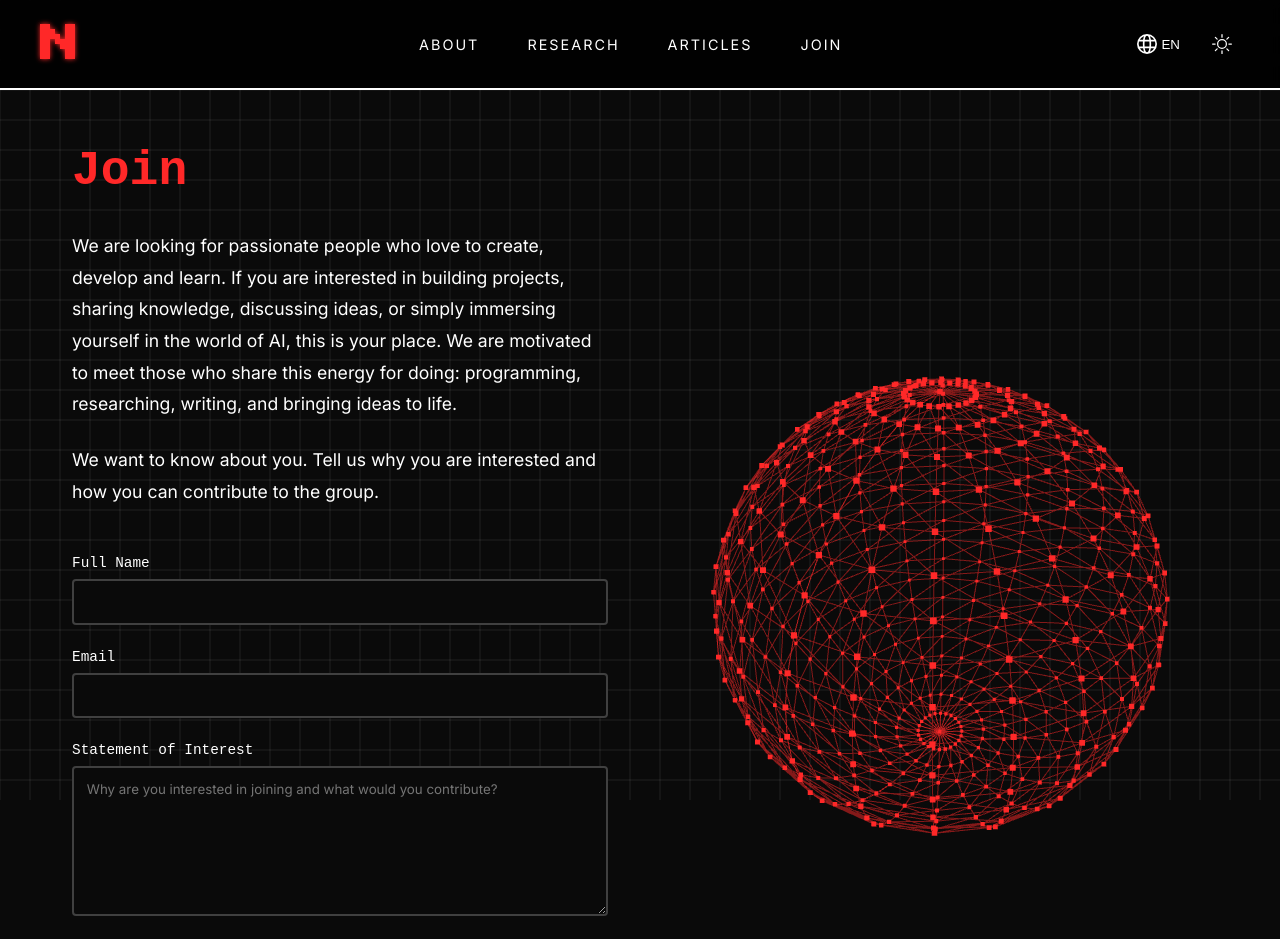
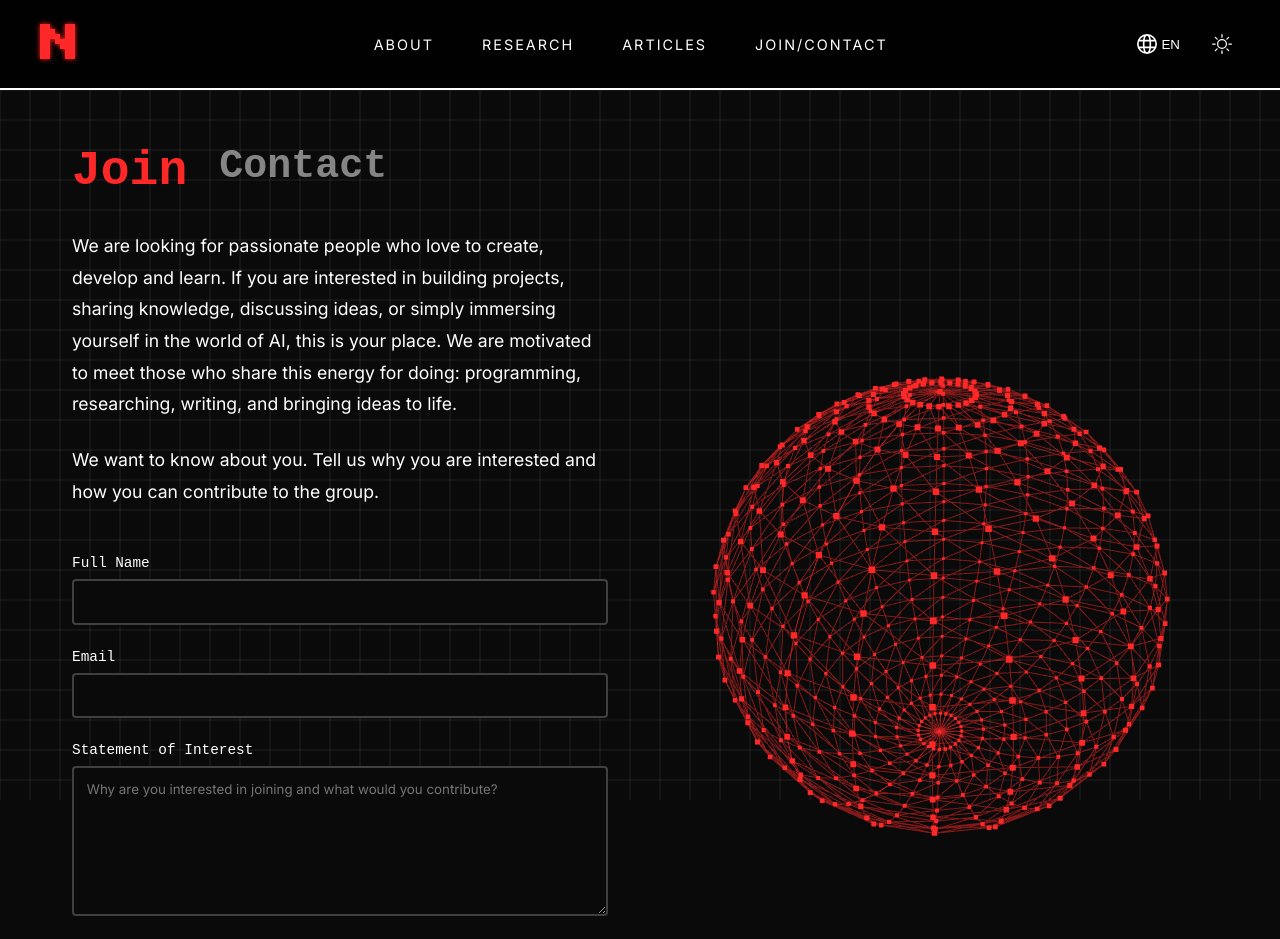
Before and after one commit to NONHUMAN-SITE/nonhuman-web, a Next.js app: page /join in a window 1280 px wide. Shown: the top 939 px of the page. Built offline with nearby package versions, Linux system fonts and the light colour scheme.

Commit message:
join fixed adding contact field

```diff
--- a/src/app/components/Footer.tsx
+++ b/src/app/components/Footer.tsx
@@ -14,10 +14,10 @@ export default function Footer() {
           se controla mediante la propiedad "gap" en la clase ".social-links" del archivo globals.css.
         */}
         <div className="social-links">
-          <a href="https://twitter.com/nonhuman" target="_blank" rel="noopener noreferrer">
+          <a href="https://twitter.com" target="_blank" rel="noopener noreferrer">
             <FaTwitter className="social-icon" />
           </a>
-          <a href="https://instagram.com/nonhuman" target="_blank" rel="noopener noreferrer">
+          <a href="https://www.instagram.com/0xnonhuman/" target="_blank" rel="noopener noreferrer">
             <FaInstagram className="social-icon" />
           </a>
           <a href="https://linkedin.com/company/nonhuman" target="_blank" rel="noopener noreferrer">
--- a/src/app/components/Header.tsx
+++ b/src/app/components/Header.tsx
@@ -48,7 +48,7 @@ export default function Header() {
           <li><Link href="/about" onClick={handleLinkClick}>{language === 'en' ? 'About' : 'Nosotros'}</Link></li>
           <li><Link href="/research" onClick={handleLinkClick}>{language === 'en' ? 'Research' : 'Investigación'}</Link></li>
           <li><Link href="/articles" onClick={handleLinkClick}>{language === 'en' ? 'Articles' : 'Articulos'}</Link></li>
-          <li><Link href="/join" onClick={handleLinkClick}>{language === 'en' ? 'Join' : 'Únete'}</Link></li>
+          <li><Link href="/join" onClick={handleLinkClick}>{language === 'en' ? 'Join/Contact' : 'Únete/Contáctanos'}</Link></li>
         </ul>
         <div className="language-theme-toggle">
           <button onClick={toggleLanguage} className="language-toggle">
--- a/src/app/join/page.tsx
+++ b/src/app/join/page.tsx
@@ -7,8 +7,41 @@ import { useEffect, useState } from 'react';
 import AnimatedSphere from '@/app/components/AnimatedSphere';
 import AnimatedSphereMobile from '@/app/components/AnimatedSphereMobile';
 
-const content = {
+interface JoinContent {
+  title: string;
+  description1: string;
+  description2: string;
+  fullName: string;
+  email: string;
+  statement: string;
+  statementPlaceholder: string;
+  linkedin: string;
+  submit: string;
+}
+
+interface ContactContent {
+  title: string;
+  description1: string;
+  description2: string;
+  fullName: string;
+  message: string;
+  messagePlaceholder: string;
+  submit: string;
+}
+
+interface ContentType {
+  join: JoinContent;
+  contact: ContactContent;
+}
+
+interface Languages {
+  en: ContentType;
+  es: ContentType;
+}
+
+const content: Languages = {
   en: {
+    join: {
       title: 'Join',
       description1: 'We are looking for passionate people who love to create, develop and learn. If you are interested in building projects, sharing knowledge, discussing ideas, or simply immersing yourself in the world of AI, this is your place. We are motivated to meet those who share this energy for doing: programming, researching, writing, and bringing ideas to life.',
       description2: 'We want to know about you. Tell us why you are interested and how you can contribute to the group.',
@@ -19,7 +52,18 @@ const content = {
       linkedin: 'LinkedIn (optional)',
       submit: 'Submit'
     },
+    contact: {
+      title: 'Contact',
+      description1: 'If you would like to send us a message and connect with our group, feel free to reach out. We are actively seeking to connect with more individuals, organizations, and companies to help this group grow and thrive.',
+      description2: 'Your message could be the beginning of an exciting collaboration.',
+      fullName: 'Full Name',
+      message: 'Message',
+      messagePlaceholder: 'Write your message here...',
+      submit: 'Send Message'
+    }
+  },
   es: {
+    join: {
       title: 'Únete',
       description1: 'Buscamos personas apasionadas por crear, desarrollar y aprender. Si te interesa construir proyectos, aportar conocimiento, discutir ideas o simplemente sumergirte en el mundo de la IA, este es tu lugar. Nos motiva conocer a quienes comparten esta energía por hacer: programar, investigar, escribir y materializar ideas.',
       description2: 'Queremos saber de ti. Cuéntanos por qué estás interesado y cómo puedes contribuir al grupo.',
@@ -29,6 +73,16 @@ const content = {
       statementPlaceholder: '¿Por qué estás interesado en unirte y qué aportarías?',
       linkedin: 'LinkedIn (opcional)',
       submit: 'Enviar'
+    },
+    contact: {
+      title: 'Contáctanos',
+      description1: 'Si deseas enviarnos un mensaje y conectar con nuestro grupo, siéntete libre de hacerlo. Actualmente estamos buscando conectar con más personas, organizaciones y empresas para hacer crecer este grupo y potenciar su impacto.',
+      description2: 'Tu mensaje podría ser el inicio de una emocionante colaboración.',
+      fullName: 'Nombre completo',
+      message: 'Mensaje',
+      messagePlaceholder: 'Escribe tu mensaje aquí...',
+      submit: 'Enviar Mensaje'
+    }
   }
 };
 
@@ -36,7 +90,11 @@ export default function Join() {
   const { language } = useLanguage();
   const { theme } = useTheme();
   const [isMobile, setIsMobile] = useState(false);
-  const t = content[language];
+  const [formType, setFormType] = useState<'join' | 'contact'>('join');
+
+  // Separamos los contenidos para mejor type checking
+  const joinContent = content[language].join;
+  const contactContent = content[language].contact;
 
   useEffect(() => {
     const checkMobile = () => {
@@ -65,36 +123,29 @@ export default function Join() {
 
     const formData = new FormData(e.currentTarget);
     const fullName = formData.get('fullName');
-    const email = formData.get('email');
-    const statement = formData.get('statement');
-    const linkedin = formData.get('linkedin');
-
-    const emailBody = `Nombre: ${fullName}
-Email: ${email}
+    const emailBody = formType === 'join'
+      ? `Nombre: ${fullName}
+Email: ${formData.get('email')}
 
 Statement:
-${statement}
+${formData.get('statement')}
 
-LinkedIn: ${linkedin || 'No proporcionado'}`;
+LinkedIn: ${formData.get('linkedin') || 'No proporcionado'}`
+      : `Nombre: ${fullName}
 
-    const gmailUrl = `https://mail.google.com/mail/?view=cm&fs=1&to=nonhuman.site@gmail.com&su=${encodeURIComponent('[NONHUMAN WEB CONTACT]')}&body=${encodeURIComponent(emailBody)}`;
+Mensaje:
+${formData.get('message')}`;
+
+    const subject = formType === 'join' ? '[NONHUMAN POSTULATION]' : '[NONHUMAN CONTACT]';
+    const gmailUrl = `https://mail.google.com/mail/?view=cm&fs=1&to=nonhuman.site@gmail.com&su=${encodeURIComponent(subject)}&body=${encodeURIComponent(emailBody)}`;
 
     window.open(gmailUrl, '_blank');
   };
 
-  return (
-    <div className="join-container">
-      <div className="join-content">
-        <h1 className="join-title">{t.title}</h1>
-
-        <div className="join-description">
-          <p>{t.description1}</p>
-          <p>{t.description2}</p>
-        </div>
-
-        <form className="join-form" onSubmit={handleSubmit}>
+  const renderJoinForm = () => (
+    <>
       <div className="form-group">
-            <label htmlFor="fullName">{t.fullName}</label>
+        <label htmlFor="fullName">{joinContent.fullName}</label>
         <input
           type="text"
           id="fullName"
@@ -102,9 +153,8 @@ LinkedIn: ${linkedin || 'No proporcionado'}`;
           required
         />
       </div>
-
       <div className="form-group">
-            <label htmlFor="email">{t.email}</label>
+        <label htmlFor="email">{joinContent.email}</label>
         <input
           type="email"
           id="email"
@@ -112,27 +162,77 @@ LinkedIn: ${linkedin || 'No proporcionado'}`;
           required
         />
       </div>
-
       <div className="form-group">
-            <label htmlFor="statement">{t.statement}</label>
+        <label htmlFor="statement">{joinContent.statement}</label>
         <textarea
           id="statement"
           name="statement"
-              placeholder={t.statementPlaceholder}
+          placeholder={joinContent.statementPlaceholder}
           required
         />
       </div>
-
       <div className="form-group">
-            <label htmlFor="linkedin">{t.linkedin}</label>
+        <label htmlFor="linkedin">{joinContent.linkedin}</label>
         <input
           type="url"
           id="linkedin"
           name="linkedin"
         />
       </div>
+    </>
+  );
 
-          <button type="submit" className="submit-button">{t.submit}</button>
+  const renderContactForm = () => (
+    <>
+      <div className="form-group">
+        <label htmlFor="fullName">{contactContent.fullName}</label>
+        <input
+          type="text"
+          id="fullName"
+          name="fullName"
+          required
+        />
+      </div>
+      <div className="form-group">
+        <label htmlFor="message">{contactContent.message}</label>
+        <textarea
+          id="message"
+          name="message"
+          placeholder={contactContent.messagePlaceholder}
+          required
+        />
+      </div>
+    </>
+  );
+
+  return (
+    <div className="join-container">
+      <div className="join-content">
+        <div className="title-container">
+          <h1
+            className={`title-option ${formType === 'join' ? 'active' : ''}`}
+            onClick={() => setFormType('join')}
+          >
+            {content[language].join.title}
+          </h1>
+          <h1
+            className={`title-option ${formType === 'contact' ? 'active' : ''}`}
+            onClick={() => setFormType('contact')}
+          >
+            {content[language].contact.title}
+          </h1>
+        </div>
+
+        <div className="join-description">
+          <p>{formType === 'join' ? joinContent.description1 : contactContent.description1}</p>
+          <p>{formType === 'join' ? joinContent.description2 : contactContent.description2}</p>
+        </div>
+
+        <form className="join-form" onSubmit={handleSubmit}>
+          {formType === 'join' ? renderJoinForm() : renderContactForm()}
+          <button type="submit" className="submit-button">
+            {formType === 'join' ? joinContent.submit : contactContent.submit}
+          </button>
         </form>
 
         {isMobile && (
--- a/src/app/join/style.css
+++ b/src/app/join/style.css
@@ -124,6 +124,34 @@
   margin: 2rem auto 0;
 }
 
+.title-container {
+  display: flex;
+  gap: 2rem;
+  margin-bottom: 2rem;
+}
+
+.title-option {
+  font-family: "Space Mono", monospace;
+  font-size: 3rem;
+  cursor: pointer;
+  transition: all 0.3s ease;
+  color: var(--text-color);
+}
+
+.title-option.active {
+  color: var(--accent-color);
+}
+
+.title-option:not(.active) {
+  opacity: 0.5;
+  font-size: 2.5rem;
+  color: var(--text-color);
+}
+
+.title-option:hover:not(.active) {
+  opacity: 0.7;
+}
+
 /* Responsive design */
 @media (max-width: 1024px) {
   .join-container {
@@ -154,4 +182,16 @@
     width: 250px;
     height: 250px;
   }
+
+  .title-container {
+    gap: 1rem;
+  }
+
+  .title-option {
+    font-size: 2rem;
+  }
+
+  .title-option:not(.active) {
+    font-size: 1.8rem;
+  }
 }
```
Lines whose indentation alone changed are shown as unchanged.
